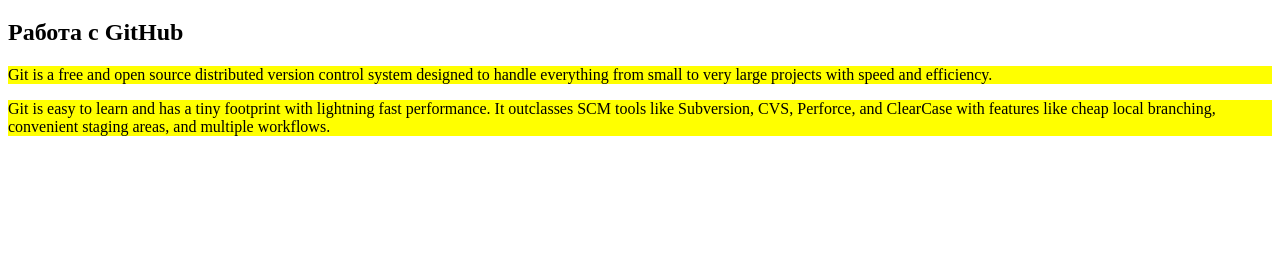
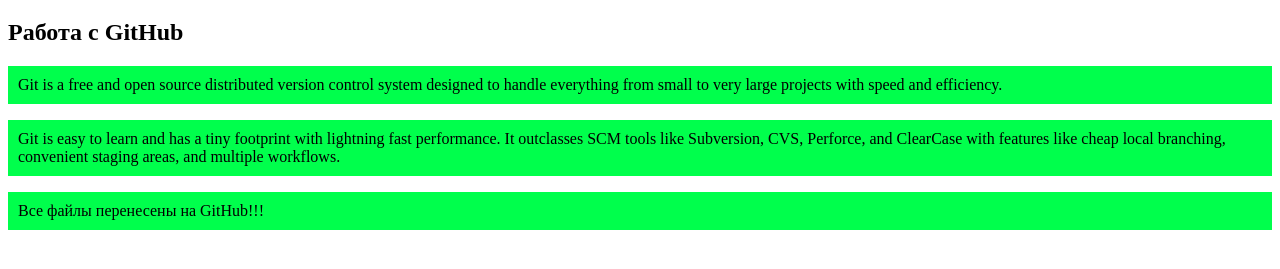
Before and after one commit to LetItAndrew/first_repository, a plain HTML site: page index.html in a window 1280 px wide. Shown: the part 61-330 px from the top of the page. Drawn offline with Linux system fonts and the light colour scheme.

Commit message:
new change

```diff
--- a/index.html
+++ b/index.html
@@ -15,6 +15,7 @@
 
     <p>Git is easy to learn and has a tiny footprint with lightning fast performance. It outclasses SCM tools like Subversion, CVS, Perforce, and ClearCase with features like cheap local branching, convenient staging areas, and multiple workflows.</p>
 
+    <p>Все файлы перенесены на GitHub!!!</p>
     <script src="script.js"></script>
 
 </body>
--- a/style.css
+++ b/style.css
@@ -1,3 +1,4 @@
 p{
-    background: yellow;
+    background: rgb(0, 255, 76);
+    padding: 10px;
 }
```
